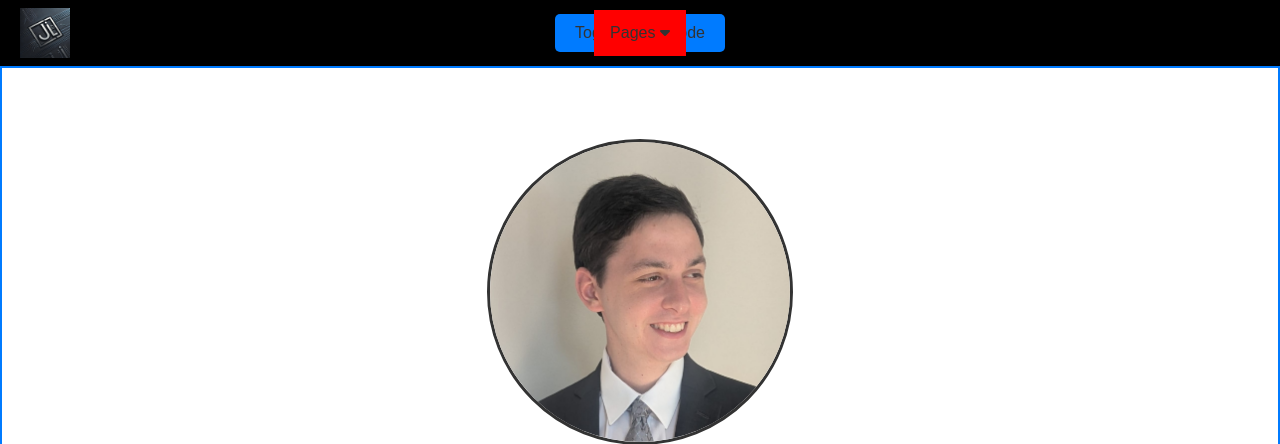
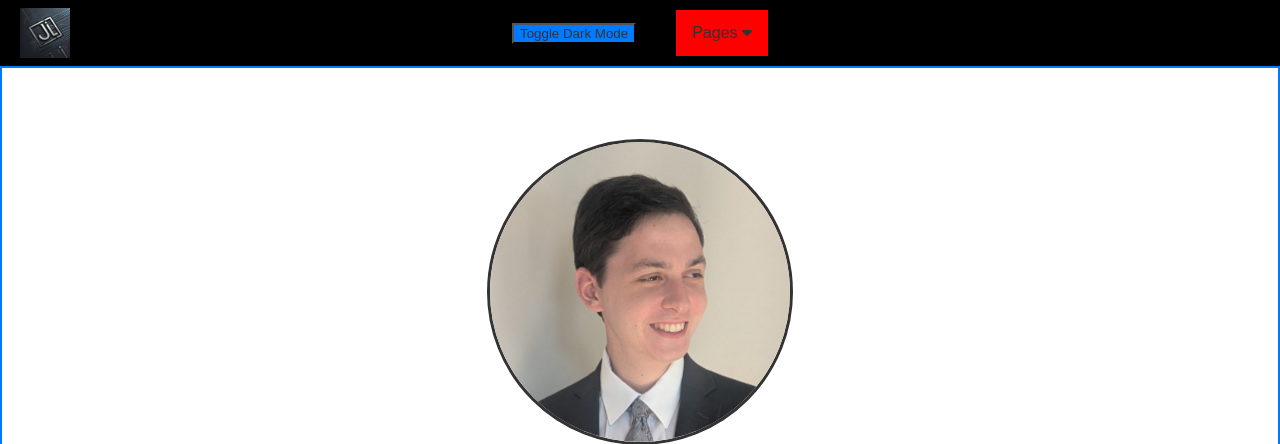
Before and after one commit to jaimeland/Portfolio, a PHP site: page /Home.html in a window 1280 px wide; the page is wider, and only the part inside the window is pictured. Shown: the top 444 px of that part. Run offline with PHP 8.4, Linux system fonts and the light colour scheme.

Commit message:
dark mode

```diff
--- a/styles.css
+++ b/styles.css
@@ -48,18 +48,7 @@ a {
     justify-content: center;
 }
 
-.dark-mode-toggle {
-    position: absolute;
-    padding: 10px 20px; /* Ensure the button size remains consistent */
-    font-size: 16px; /* Adjust font size if needed */
-    background-color: #007BFF; /* Button color */
-    color: black;
-    border: none;
-    cursor: pointer;
-    border-radius: 5px; /* Add border radius for a smooth button */
-    height: auto; /* Ensure the height adjusts properly */
-    line-height: normal; /* Make sure the text inside the button displays correctly */
-}
+
 
 
 
```
